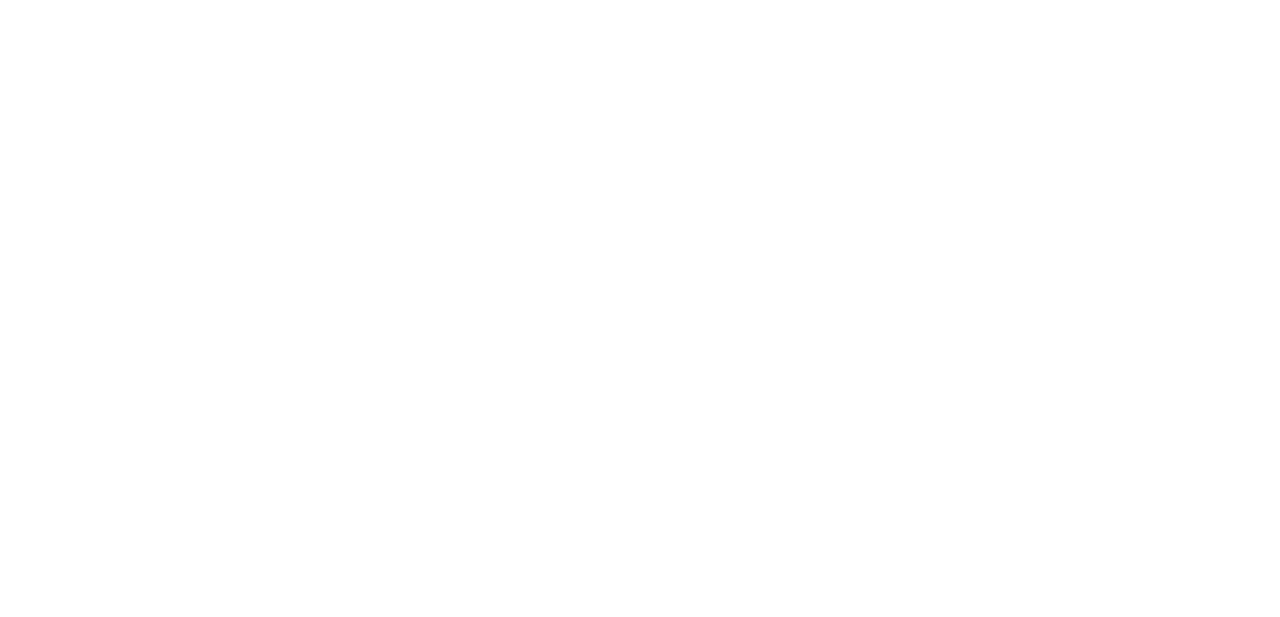
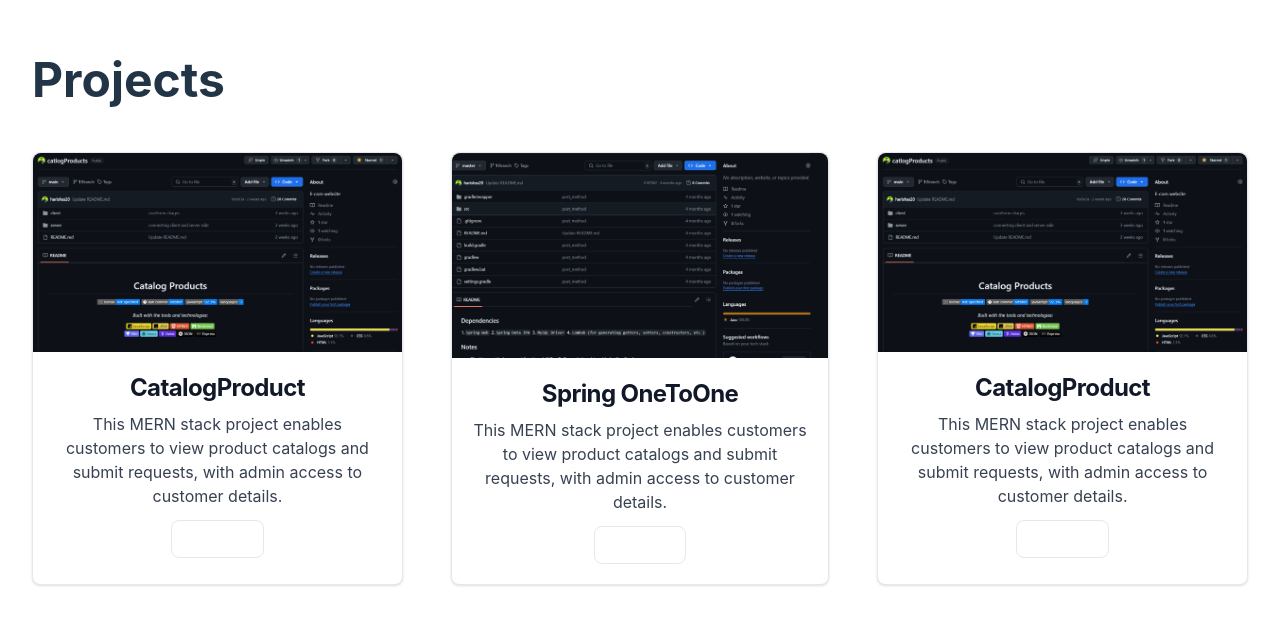
Before and after one commit to harishss20/Portfolio-demo, a React (Vite) app in the folder client/: page / in a window 1280 px wide. Shown: the part 808-1425 px from the top of the page. Before the commit the page ends 896 px from the top, so only its background shows below. Built offline with nearby package versions, Linux system fonts and the light colour scheme; a web font is replaced by a local one.

Commit message:
Projects

```diff
--- a/client/src/App.jsx
+++ b/client/src/App.jsx
@@ -1,5 +1,6 @@
 import Navbar from "./components/Navbar";
 import About from "./components/About";
+import Projects from "./components/Projects";
 import "./App.css";
 
 function App() {
@@ -7,6 +8,7 @@
     <>
       <Navbar />
       <About />
+      <Projects />
     </>
   );
 }
--- a/client/src/components/About.jsx
+++ b/client/src/components/About.jsx
@@ -52,7 +52,7 @@
 
       {/* About Text */}
       <div className="flex flex-col min-h-screen md:justify-center items-center text-center md:text-left">
-        <h1 className="text-3xl md:text-5xl font-bold mb-2 md:mb-4">
+        <h1 className="text-3xl md:text-5xl font-bold mb-2 hover:text-red md:mb-4">
           About Me
         </h1>
         <p className="text-base md:text-lg mb-4 w-full md:w-auto">
--- a/client/src/components/Navbar.jsx
+++ b/client/src/components/Navbar.jsx
@@ -11,7 +11,9 @@
   return (
     <header className="bg-gray-800 fixed top-0 left-0 right-0 z-50 shadow-md">
       <div className="container mx-auto px-4 flex justify-between items-center py-3">
-        <h1 className="text-white font-bold text-xl">Harish</h1>
+        <h1 className="text-white font-bold text-xl hover:text-red duration-300">
+          Harish Portfolio
+        </h1>
 
         <nav className="hidden md:flex space-x-6">
           <a href="#about" className="text-white hover:text-red duration-300">
@@ -43,7 +45,6 @@
         </div>
       </div>
 
-      {/* Mobile Dropdown Menu */}
       {isOpen && (
         <nav className="md:hidden bg-gray-800 flex flex-col items-center space-y-4 py-4 transition-all duration-300 ease-in-out">
           <a
--- /dev/null
+++ b/client/src/components/Projects.jsx
@@ -0,0 +1,53 @@
+import React from "react";
+import Products from "./Utils.jsx";
+function Projects() {
+  return (
+    <>
+      <h1 class=" text-3xl w-20 md:text-5xl font-bold mb-12 md:mb-12 hover:text-red duration-300">
+        Projects
+      </h1>
+      <div id="projects" class="flex space-x-12">
+        {Products.map((pro) => (
+          <div class="max-w-sm bg-white border border-gray-200 rounded-lg shadow dark:bg-gray-800 dark:border-gray-700">
+            <a href="#">
+              <img class="rounded-t-lg" src={pro.img} alt="" />
+            </a>
+            <div class="p-5">
+              <a href="#">
+                <h5 class="mb-2 text-2xl font-bold tracking-tight text-gray-900 dark:text-white">
+                  {pro.title}
+                </h5>
+              </a>
+              <p class="mb-3 font-normal text-gray-700 dark:text-gray-400">
+                {pro.disc}
+              </p>
+              <a
+                href={pro.github}
+                class="inline-flex items-center px-3 py-2 text-sm font-medium text-center text-white rounded-lg border "
+              >
+                Github
+                <svg
+                  class="rtl:rotate-180 w-3.5 h-3.5 ms-2"
+                  aria-hidden="true"
+                  xmlns="http://www.w3.org/2000/svg"
+                  fill="none"
+                  viewBox="0 0 14 10"
+                >
+                  <path
+                    stroke="currentColor"
+                    stroke-linecap="round"
+                    stroke-linejoin="round"
+                    stroke-width="2"
+                    d="M1 5h12m0 0L9 1m4 4L9 9"
+                  />
+                </svg>
+              </a>
+            </div>
+          </div>
+        ))}
+      </div>
+    </>
+  );
+}
+
+export default Projects;
--- /dev/null
+++ b/client/src/components/Utils.jsx
@@ -0,0 +1,22 @@
+const Products = [
+  {
+    title: "CatalogProduct",
+    disc: "This MERN stack project enables customers to view product catalogs and submit requests, with admin access to customer details.",
+    img: "public/project1.png",
+    github: "https://github.com/harishss20/catlogProducts",
+  },
+  {
+    title: "Spring OneToOne",
+    disc: "This MERN stack project enables customers to view product catalogs and submit requests, with admin access to customer details.",
+    img: "public/project2.png",
+    github: "https://github.com/harishss20/catlogProducts",
+  },
+  {
+    title: "CatalogProduct",
+    disc: "This MERN stack project enables customers to view product catalogs and submit requests, with admin access to customer details.",
+    img: "public/project1.png",
+    github: "https://github.com/harishss20/catlogProducts",
+  },
+];
+
+export default Products;
```
Also changed, not shown: client/public/project1.png (added), client/public/project2.png (added).
